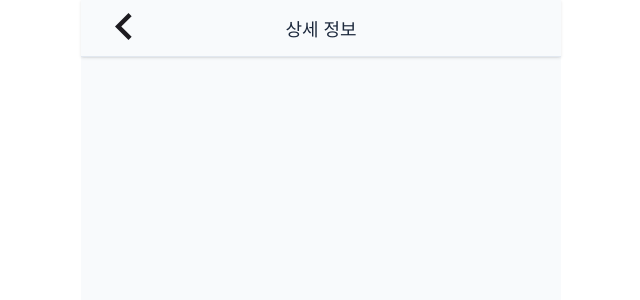
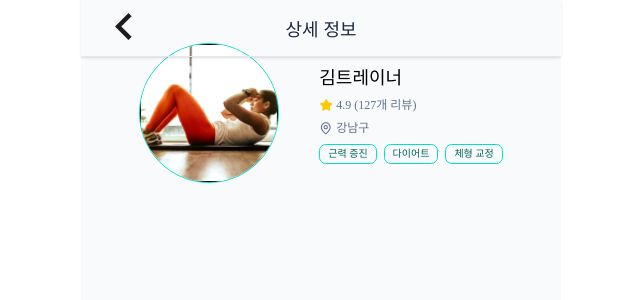
Before and after one commit to woowacourse-teams/2025-Fit-toring, a React app in the folder frontend/: page /detail in a window 1280 px wide. Shown: the top 300 px of the page, without its empty margins (319-959 px from the left). Built offline with nearby package versions, Linux system fonts and the light colour scheme.

Commit message:
feat: Profile 컴포넌트 생성 #33

```diff
--- a/frontend/src/pages/detail/Detail.tsx
+++ b/frontend/src/pages/detail/Detail.tsx
@@ -1,7 +1,13 @@
 import DetailHeader from './components/DetailHeader/DetailHeader';
+import Profile from './components/Profile/Profile';
 
 function Detail() {
-  return <DetailHeader />;
+  return (
+    <>
+      <DetailHeader />
+      <Profile />
+    </>
+  );
 }
 
 export default Detail;
--- /dev/null
+++ b/frontend/src/pages/detail/components/Profile/Profile.tsx
@@ -0,0 +1,52 @@
+import styled from '@emotion/styled';
+
+import locationIcon from '../../../../common/assets/images/locationIcon.svg';
+import profileImg from '../../../../common/assets/images/profileImg.svg';
+import starIcon from '../../../../common/assets/images/starIcon.svg';
+import CategoryTags from '../../../../common/components/CategoryTags/CategoryTags';
+import TextWithIcon from '../../../../common/components/TextWithIcon/TextWithIcon';
+
+function Profile() {
+  return (
+    <StyledContainer>
+      <StyledProfileImg src={profileImg}></StyledProfileImg>
+      <StyledInfoWrapper>
+        <StyledTitle>김트레이너</StyledTitle>
+        <TextWithIcon
+          text="4.9 (127개 리뷰)"
+          iconSrc={starIcon}
+          iconName="별점"
+        />
+        <TextWithIcon text="강남구" iconSrc={locationIcon} iconName="위치" />
+        <CategoryTags tagNames={['근력 증진', '다이어트', '체형 교정']} />
+      </StyledInfoWrapper>
+    </StyledContainer>
+  );
+}
+
+export default Profile;
+
+const StyledContainer = styled.div`
+  display: flex;
+  margin-top: 4.3rem;
+  align-items: center;
+  justify-content: center;
+  gap: 4rem;
+`;
+
+const StyledProfileImg = styled.img`
+  width: 14rem;
+  height: 14rem;
+  border-radius: 50%;
+  border: 1px solid ${({ theme }) => theme.SYSTEM.MAIN300};
+`;
+
+const StyledInfoWrapper = styled.div`
+  display: flex;
+  flex-direction: column;
+  gap: 0.9rem;
+`;
+
+const StyledTitle = styled.h3`
+  ${({ theme }) => theme.TYPOGRAPHY.H3_R}
+`;
```
Also changed, not shown: frontend/src/common/assets/images/profileImg.svg (added).
